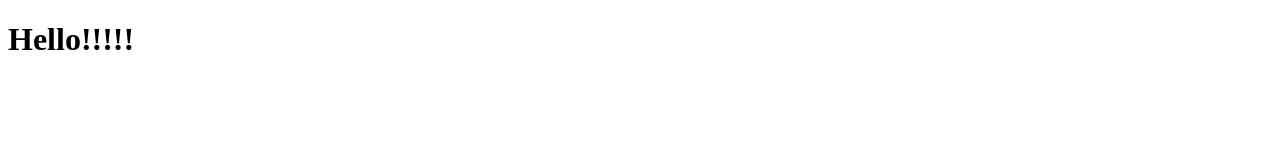
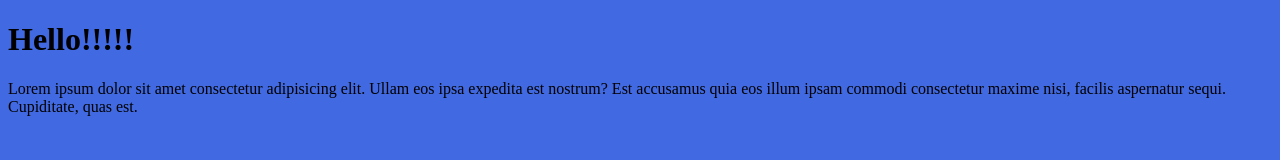
Before and after one commit to MinimumViablePerson/boolean-uk-html-twitter, a plain HTML site: page index.html in a window 1280 px wide. Drawn offline with Linux system fonts and the light colour scheme.

Commit message:
new commit

```diff
--- a/index.html
+++ b/index.html
@@ -9,5 +9,10 @@
   </head>
   <body>
     <h1>Hello!!!!!</h1>
+    <p>
+      Lorem ipsum dolor sit amet consectetur adipisicing elit. Ullam eos ipsa
+      expedita est nostrum? Est accusamus quia eos illum ipsam commodi
+      consectetur maxime nisi, facilis aspernatur sequi. Cupiditate, quas est.
+    </p>
   </body>
 </html>
--- a/style.css
+++ b/style.css
@@ -1,3 +1,3 @@
 body {
-  /* background-color: royalblue; */
+  background-color: royalblue;
 }
```
